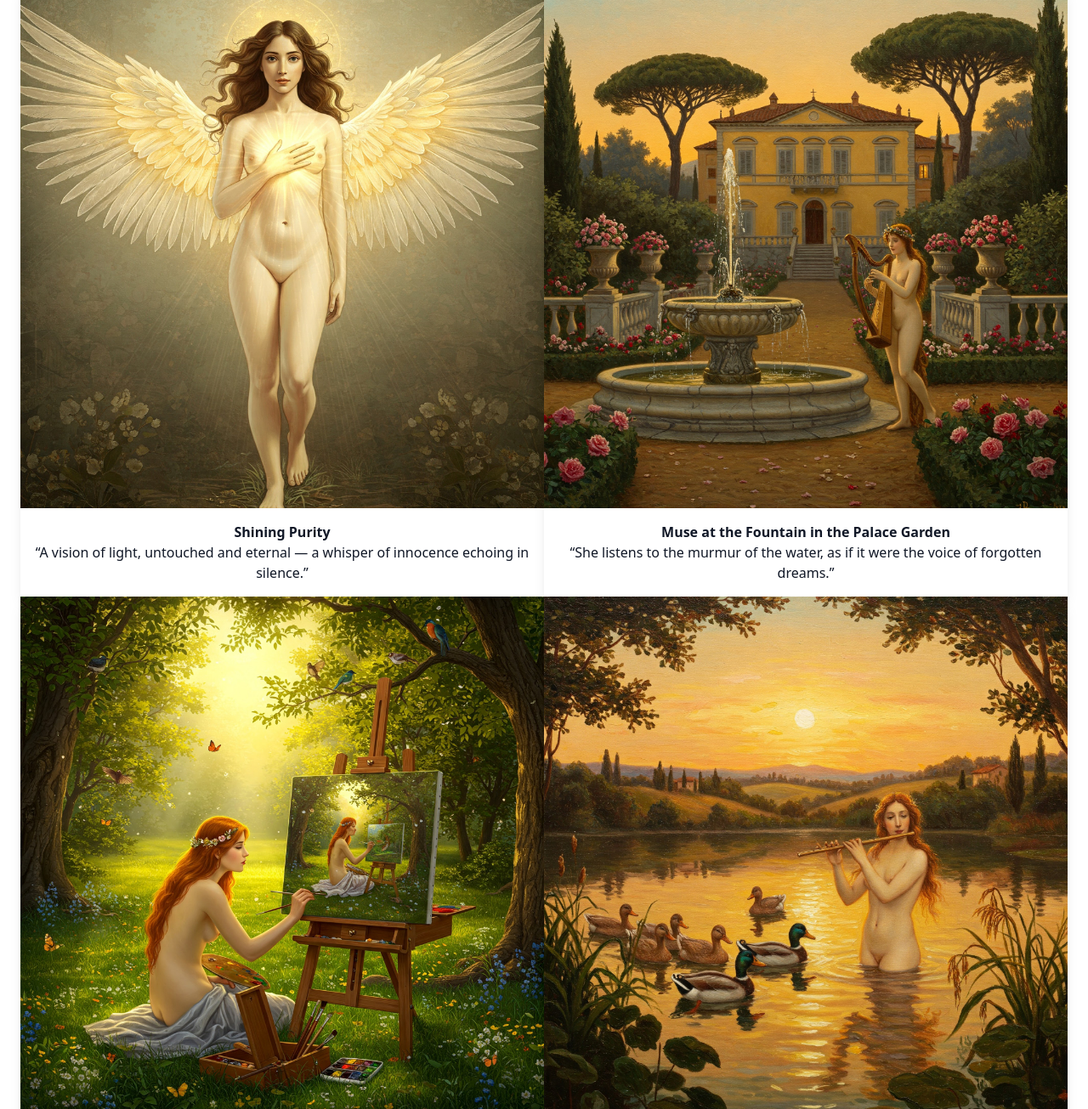
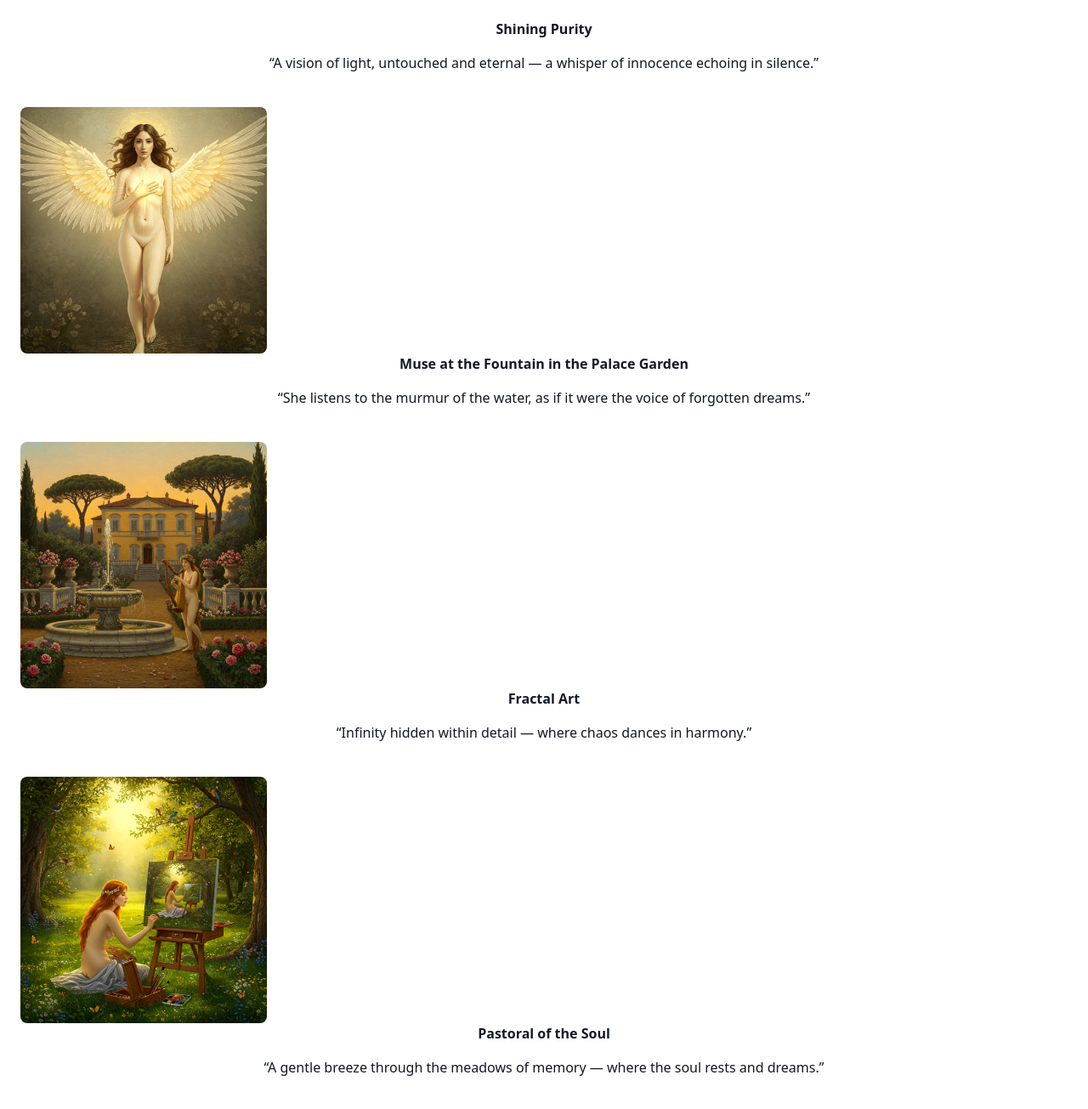
Before and after one commit to lirinart/lirinart.github.io, a website: page index.html in a window 1280 px wide. Shown: the part 442-1747 px from the top of the page at 85% size. Drawn offline with Linux system fonts and the light colour scheme.

Commit message:
modified

```diff
--- a/index.html
+++ b/index.html
@@ -28,54 +28,62 @@
 
   <!-- Gallery Section -->
   <section id="gallery" class="py-16 px-6 max-w-7xl mx-auto">
-    <h2 class="text-3xl font-bold text-center mb-12">Featured Artworks</h2>
+    <h2 class="text-3xl font-bold text-center mb-10">Featured Artworks</h2>
 
-    <div class="grid grid-cols-1 sm:grid-cols-2 lg:grid-cols-2 gap-12">
-
-      <!-- Card -->
-      <div class="border rounded-2xl p-6 shadow-lg bg-white text-center relative">
-        <a href="shining-purity.html" class="block hover:opacity-90 transition">
-          <img src="gallery/art1.jpg" alt="Shining Purity" class="mx-auto rounded-md mb-4 w-full max-w-xs h-auto" />
-          <h3 class="text-2xl font-bold mb-2">Shining Purity</h3>
-          <p class="text-gray-600 italic mb-4">
-            “A vision of light, untouched and eternal — a whisper of innocence echoing in silence.”
-          </p>
-        </a>
-
-      </div>
-
-
-      <div class="border rounded-2xl p-6 shadow-lg bg-white text-center">
-        <a href="muse-fountain.html" class="block hover:opacity-90 transition">
-          <img src="gallery/art2.jpg" alt="Muse at the Fountain"
-            class="mx-auto rounded-md mb-4 w-full max-w-xs h-auto" />
-          <h3 class="text-2xl font-bold mb-2">Muse at the Fountain in the Palace Garden</h3>
-          <p class="text-gray-600 italic">“She listens to the murmur of the water, as if it were the voice of forgotten
-            dreams.”</p>
+    <!-- Block: Shining Purity -->
+    <div class="mb-24">
+      <h3 class="text-2xl font-bold text-center mb-4">Shining Purity</h3>
+      <p class="text-center text-lg mb-10 italic max-w-2xl mx-auto">
+        “A vision of light, untouched and eternal — a whisper of innocence echoing in silence.”
+      </p>
+      <div class="grid grid-cols-1 sm:grid-cols-2 md:grid-cols-3 lg:grid-cols-4 gap-6">
+        <a href="shining-purity.html">
+          <img src="gallery/art1.jpg" alt="Shining Purity Example"
+            class="rounded-lg shadow-md hover:scale-105 transition" />
         </a>
       </div>
+    </div>
 
-      <div class="border rounded-2xl p-6 shadow-lg bg-white text-center">
-        <a href="fractal-art.html" class="block hover:opacity-90 transition">
-          <img src="gallery/art3.jpg" alt="Fractal Art" class="mx-auto rounded-md mb-4 w-full max-w-xs h-auto" />
-          <h3 class="text-2xl font-bold mb-2">Fractal Art</h3>
-          <p class="text-gray-600 italic">“Infinity hidden within detail — where chaos dances in harmony.”</p>
+    <!-- Block: Muse at the Fountain in the Palace Garden -->
+    <div class="mb-24">
+      <h3 class="text-2xl font-bold text-center mb-4">Muse at the Fountain in the Palace Garden</h3>
+      <p class="text-center text-lg mb-10 italic max-w-2xl mx-auto">
+        “She listens to the murmur of the water, as if it were the voice of forgotten dreams.”
+      </p>
+      <div class="grid grid-cols-1 sm:grid-cols-2 md:grid-cols-3 lg:grid-cols-4 gap-6">
+        <a href="muse-fountain.html">
+          <img src="gallery/art2.jpg" alt="Muse Example" class="rounded-lg shadow-md hover:scale-105 transition" />
         </a>
       </div>
+    </div>
 
-      <div class="border rounded-2xl p-6 shadow-lg bg-white text-center">
-        <a href="pastoral-soul.html" class="block hover:opacity-90 transition">
-          <img src="gallery/art4.jpg" alt="Pastoral of the Soul"
-            class="mx-auto rounded-md mb-4 w-full max-w-xs h-auto" />
-          <h3 class="text-2xl font-bold mb-2">Pastoral of the Soul</h3>
-          <p class="text-gray-600 italic">“A gentle breeze through the meadows of memory — where the soul rests and
-            dreams.”</p>
+    <!-- Block: Fractal Art -->
+    <div class="mb-24">
+      <h3 class="text-2xl font-bold text-center mb-4">Fractal Art</h3>
+      <p class="text-center text-lg mb-10 italic max-w-2xl mx-auto">
+        “Infinity hidden within detail — where chaos dances in harmony.”
+      </p>
+      <div class="grid grid-cols-1 sm:grid-cols-2 md:grid-cols-3 lg:grid-cols-4 gap-6">
+        <a href="fractal-art.html">
+          <img src="gallery/art3.jpg" alt="Fractal Art Example"
+            class="rounded-lg shadow-md hover:scale-105 transition" />
         </a>
       </div>
+    </div>
 
+    <!-- Block: Pastoral of the Soul -->
+    <div class="mb-24">
+      <h3 class="text-2xl font-bold text-center mb-4">Pastoral of the Soul</h3>
+      <p class="text-center text-lg mb-10 italic max-w-2xl mx-auto">
+        “A gentle breeze through the meadows of memory — where the soul rests and dreams.”
+      </p>
+      <div class="grid grid-cols-1 sm:grid-cols-2 md:grid-cols-3 lg:grid-cols-4 gap-6">
+        <a href="pastoral-soul.html">
+          <img src="gallery/art4.jpg" alt="Pastoral Example" class="rounded-lg shadow-md hover:scale-105 transition" />
+        </a>
+      </div>
     </div>
   </section>
-
 
 
   <!-- About Section -->
```
